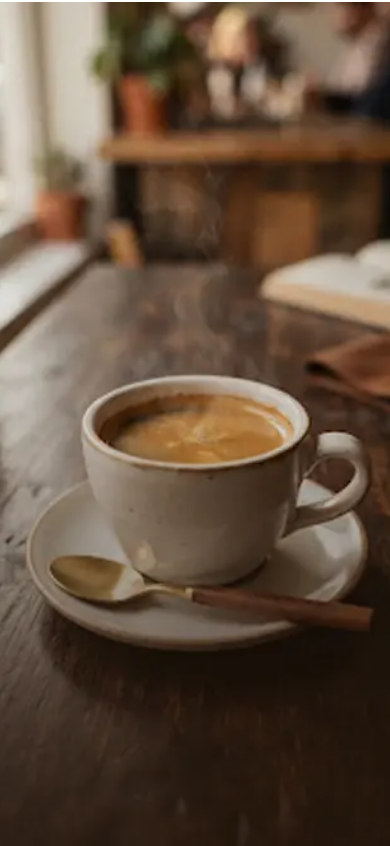
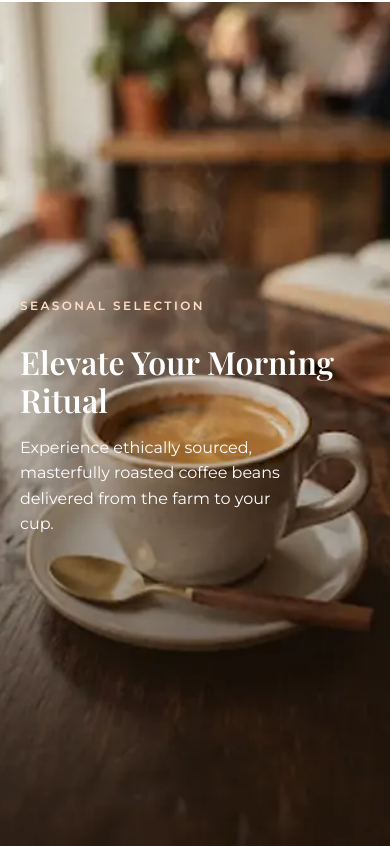
Before and after one commit to Sajed-Najem/project0, a website: page index.html in a window 390 px wide. Shown: the part 63-909 px from the top of the page. Drawn offline with nearby package versions, Linux system fonts and the light colour scheme; a web font is replaced by a local one.

Commit message:
modifying hero section for mobile version

```diff
--- a/index.html
+++ b/index.html
@@ -103,6 +103,21 @@
 
         <img class=" block md:hidden absolute  h-full w-full object-cover object-center"
             src="src/assests/imgs/M-hero.webp" alt="hero-background" />
+             <div class=" relative z-10 block md:hidden mt-68 ml-5   ">
+            <h4 class="text-[12px] font-semibold leading-[16.8px] tracking-[2.4px] text-[#FFDCC6] pb-4 pr-5">SEASONAL SELECTION</h4>
+            <div class=" relative z-10 w-87.5 block md:hidden mt-3">
+            <h1 class="headline-lg text-white ">Elevate Your Morning
+<br>
+                Ritual</h1>
+
+        </div>
+         <div class=" relative z-10 w-70 block md:hidden mt-3.75">
+            <h1 class="headline-md text-white ">Experience ethically sourced,
+masterfully roasted coffee beans
+delivered from the farm to your
+cup.</h1>
+
+        </div>
     </hero>
 
 </body>
--- a/src/input.css
+++ b/src/input.css
@@ -35,15 +35,16 @@
         font-family: var(--font-PlayfairDisplay);
         font-size: 32px;
         font-weight: 600;
-        line-height: 1.2;
+        line-height:38.4px;
     }
 
     .headline-md {
-        font-family: var(--font-PlayfairDisplay);
-        font-size: 32px;
-        font-weight: 600;
-        line-height: 1.3;
+        font-family: var(--font-montserrat);
+        font-size: 16px;
+        font-weight: 400;
+        line-height: 25.6px;
     }
+
 
      button {
     cursor: pointer;
```
Also changed, not shown: src/output.css.
